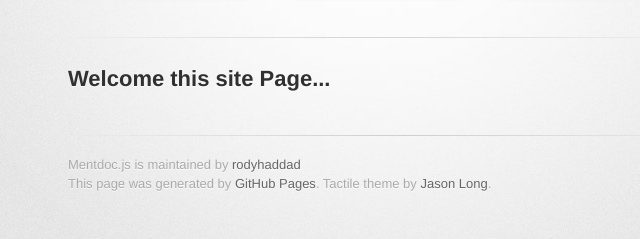
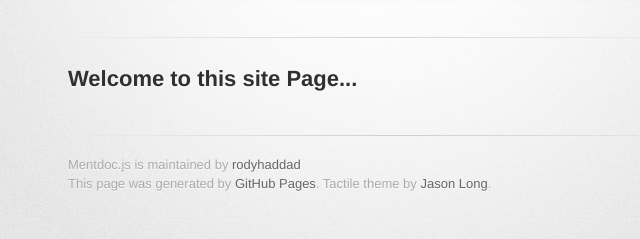
Before and after one commit to rodyhaddad/mentDoc.js, a plain HTML site: page index.html in a window 1280 px wide. Shown: the part 240-479 px from the top of the page, 262-902 px from the left. Drawn offline with Linux system fonts and the light colour scheme; a web font is replaced by a local one.

Commit message:
Update index.html

```diff
--- a/index.html
+++ b/index.html
@@ -31,7 +31,7 @@
         <hr>
 
         <section id="main_content">
-          <h2>Welcome this site Page...</h2>
+          <h2>Welcome to this site Page...</h2>
         </section>
 
         <footer>
```
